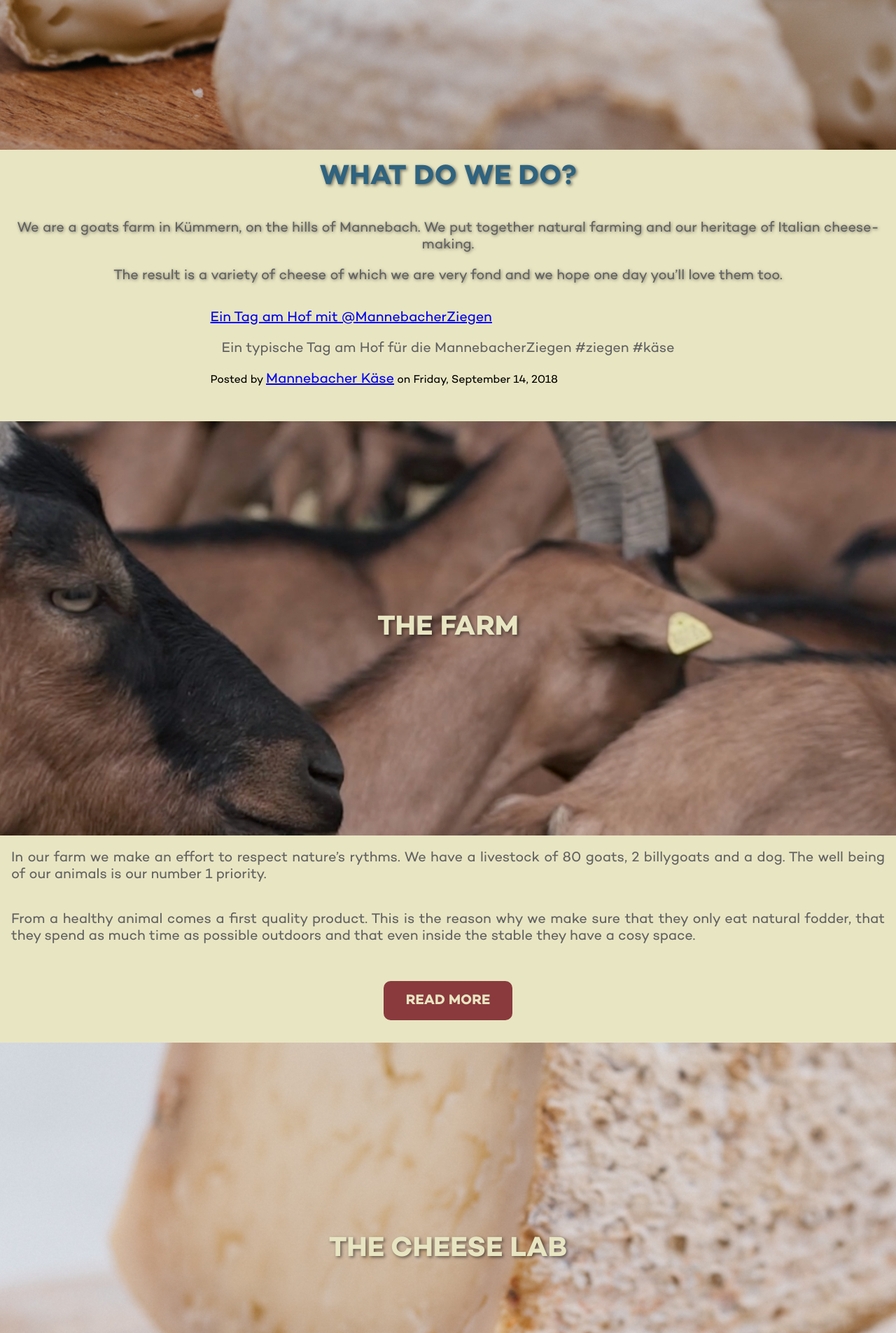
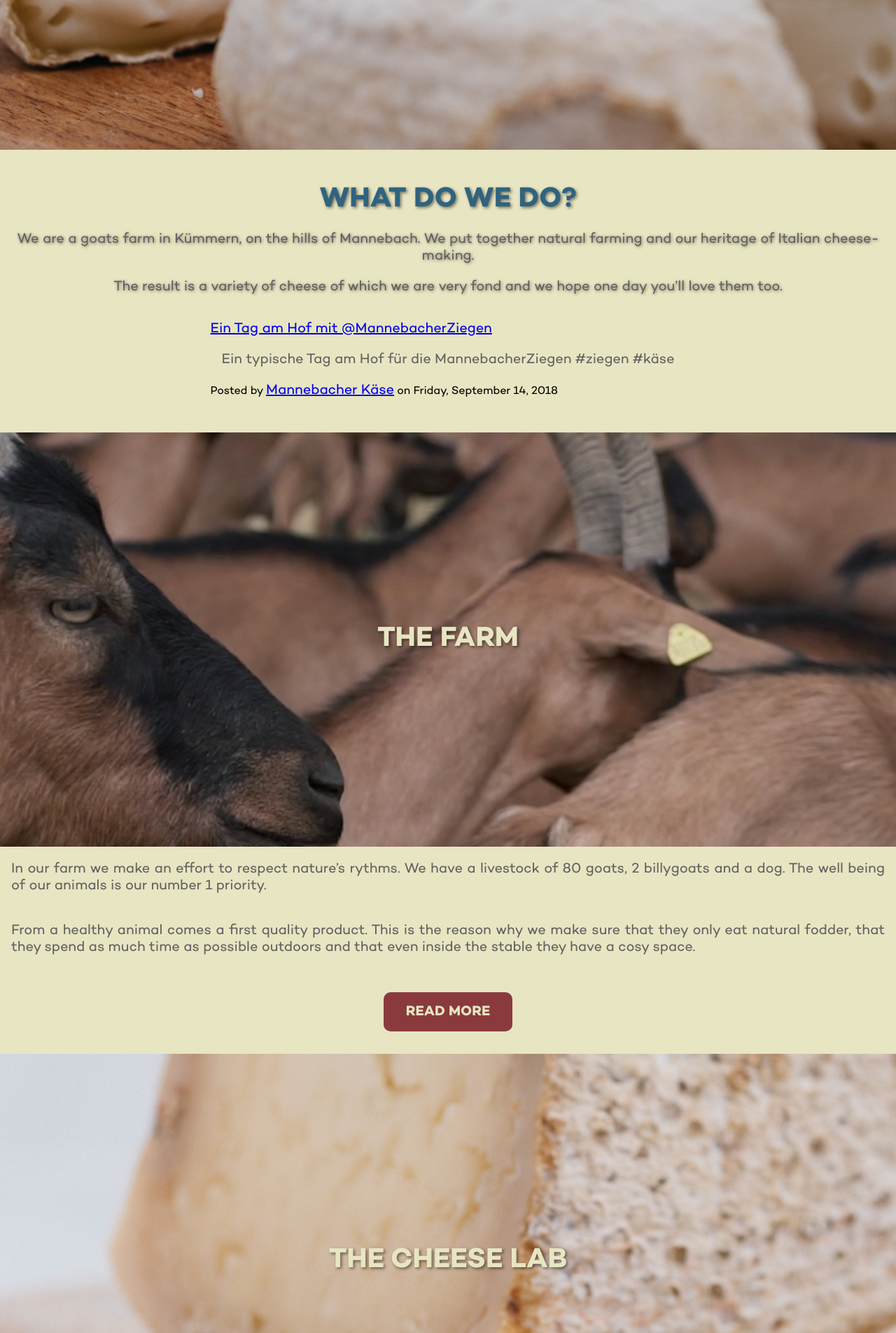
Before and after one commit to matteocarpi/mannebacherk-se, a Jekyll site: the page built from pages/index.md, in a window 1280 px wide. Shown: the part 566-2471 px from the top of the page at 70% size. Built offline with Jekyll 4.4.1, drawn with Linux system fonts in a browser that asks for light colours; nearby versions of some CDN libraries.

Commit message:
adjustments in spacin home

```diff
--- a/_layouts/home.html
+++ b/_layouts/home.html
@@ -3,14 +3,14 @@ layout: default
 ---
 <div class="slide home">
 </div>
-
+<div id="welcome">
 <h1 class="blue">What do we do?</h1>
 
 <div class="intro">
   {{ site.description | markdownify }}
 </div>
 
-
+</div>
   <div id="fb-root"></div>
 <script async="1" defer="1" crossorigin="anonymous" src="https://connect.facebook.net/en_US/sdk.js#xfbml=1&amp;version=v3.2"></script><div class="fb-video" data-href="https://www.facebook.com/MannebacherZiegen/videos/1799822256791841/"><blockquote cite="https://www.facebook.com/MannebacherZiegen/videos/1799822256791841/" class="fb-xfbml-parse-ignore"><a href="https://www.facebook.com/MannebacherZiegen/videos/1799822256791841/">Ein Tag am Hof mit &#064;MannebacherZiegen</a><p>Ein typische Tag am Hof für die MannebacherZiegen #ziegen #käse</p>Posted by <a href="https://www.facebook.com/MannebacherZiegen/">Mannebacher Käse</a> on Friday, September 14, 2018</blockquote></div>
 
--- a/_sass/home.scss
+++ b/_sass/home.scss
@@ -25,3 +25,9 @@
   justify-content: space-around;
   height: 10rem;
 }
+div#welcome {
+    margin-top: 2rem;
+}
+#contacts {
+  padding: 2rem 1rem;
+}
```
